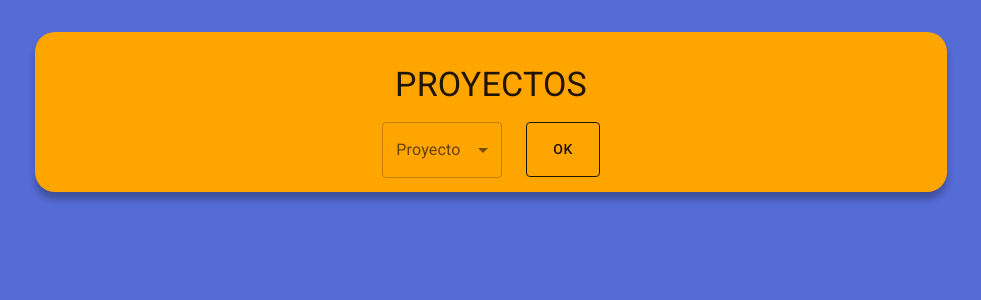
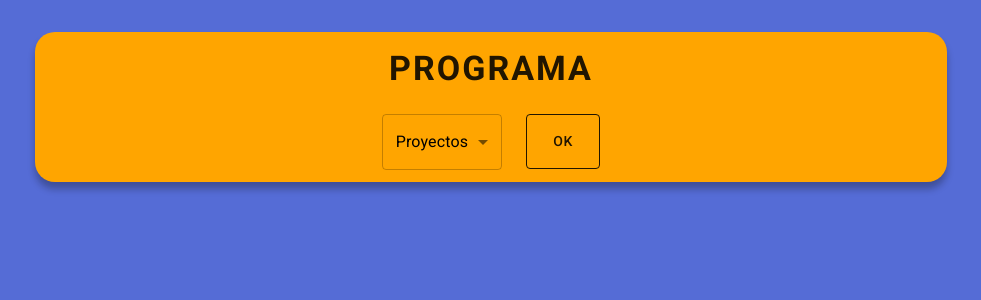
Before and after one commit to CJ-arg/mern-challenge, a React (Vite) app: page / in a window 1280 px wide. Shown: the top 300 px of the page, without its empty margins (149-1130 px from the left). Built offline with nearby package versions, Linux system fonts and the light colour scheme.

Commit message:
project  page

```diff
--- a/src/tasks/pages/TasksPage.tsx
+++ b/src/tasks/pages/TasksPage.tsx
@@ -30,25 +30,31 @@ export const TasksPage = () => {
         className="box-shadow"
         xs={9}
         sx={{
-          height: { sm: 160 },
+          height: { sm: 150 },
           backgroundColor: "orange",
-          padding: 2,
+          padding: 1,
           borderRadius: 5,
           textAlign: "center",
         }}
       >
-        <Typography variant="h4" sx={{ mb: 2, mt: 2 }}>
-          PROYECTOS
+        <Typography
+          variant="h4"
+          sx={{ mb: 3, mt: 1, fontWeight: "bolder", letterSpacing: "2px" }}
+        >
+          PROGRAMA
         </Typography>
-        <Grid container justifyContent="center" gap={3} sx={{ mb: 3 }}>
+        <Grid container justifyContent="center" gap={3} sx={{ mb: 1 }}>
           <Box sx={{ minWidth: 120 }}>
             <FormControl fullWidth>
-              <InputLabel id="demo-simple-select-label">Proyecto</InputLabel>
+              <InputLabel sx={{ color: "black" }} id="demo-simple-select-label">
+                Proyectos
+              </InputLabel>
               <Select
+                sx={{ color: "black" }}
                 labelId="demo-simple-select-label"
                 id="demo-simple-select"
                 value={age}
-                label="Proyecto"
+                label="Proyectos"
                 onChange={handleChange}
               >
                 <MenuItem value={10}>ten</MenuItem>
```
